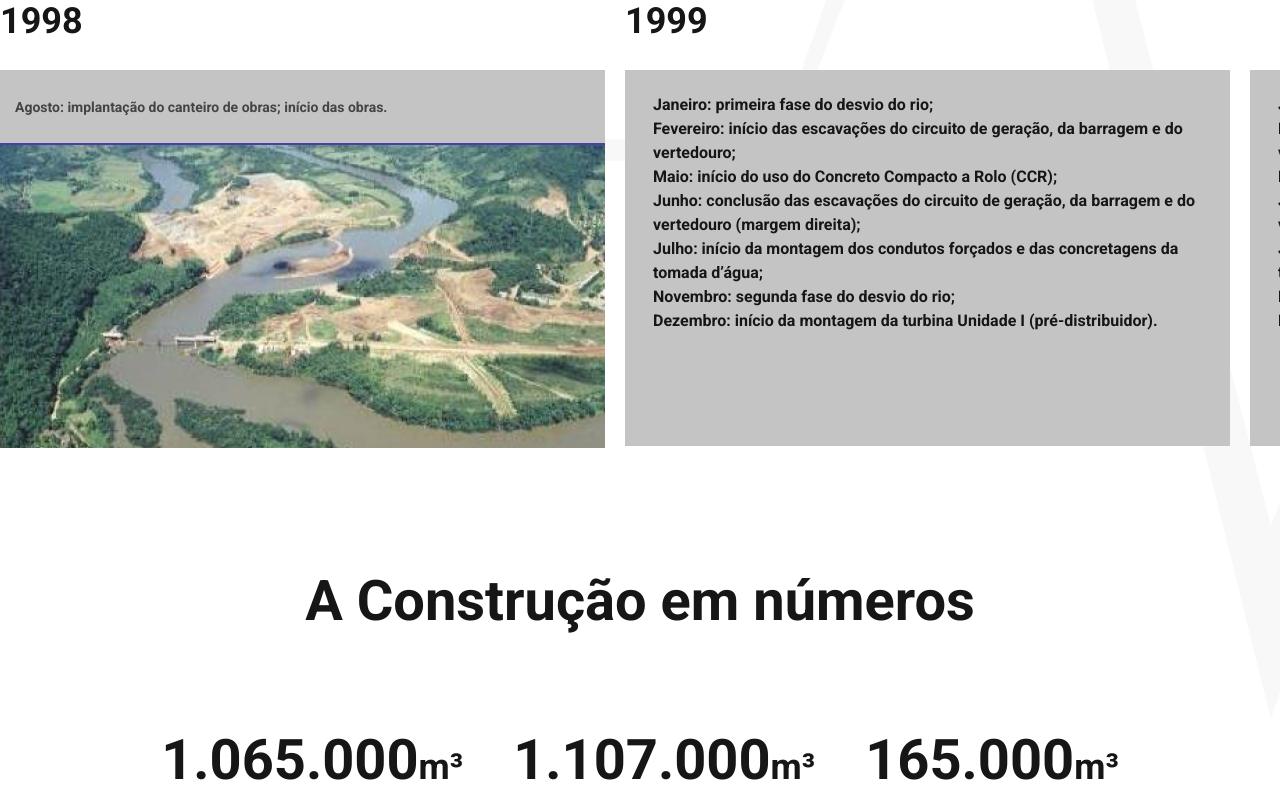
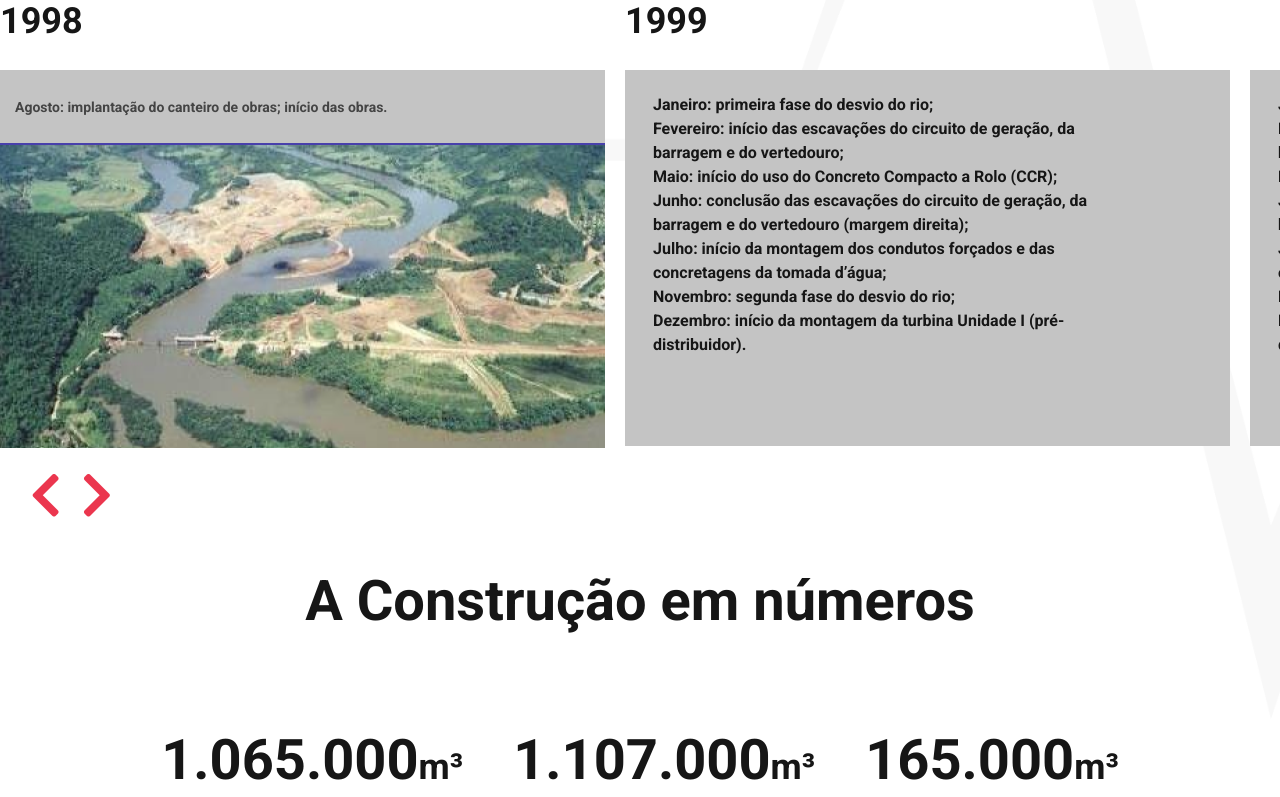
Before and after one commit to nicolas-sch/dfesa, a React (Create React App) app: page /sobre in a window 1280 px wide. Shown: the part 3185-3982 px from the top of the page. Built offline with nearby package versions, Linux system fonts and the light colour scheme.

Commit message:
slider sobre fixed

```diff
--- a/src/components/swiperSobre.js
+++ b/src/components/swiperSobre.js
@@ -23,10 +23,11 @@ function CarouselSobre() {
     <div className="container2">
       <div className="carousel2" ref={carousel}>
         <div className="item2">
-            <div className="carousel_title">
-                <h3>1998</h3>
-            </div>
+
             <div className="info2">
+                <div className="carousel_title">
+                    <h3>1998</h3>
+                </div>
                 <span className="name2">
                 Agosto: implantação do canteiro de obras; início das obras.
                 </span>
@@ -141,6 +142,15 @@ function CarouselSobre() {
 
 
       </div>
+      <div className="buttons2">
+        <button onClick={handleLeftClick}>
+          <i class="fas fa-chevron-left"></i>
+        </button>
+        <button onClick={handleRightClick}>
+          <i class="fas fa-chevron-right"></i>
+        </button>
+      </div>
+
     </div>
   );
 }
--- a/src/styles/scss/_swiperSobre.scss
+++ b/src/styles/scss/_swiperSobre.scss
@@ -1,5 +1,5 @@
 .container2 {
-    width: 100vw;
+    width: 100%;
     height: 400px;
     position: absolute;
     top: 633px;
@@ -92,10 +92,11 @@
 
 
                 .name2_text {
-                    width: auto;
+                    width: 90%;
                     padding-top: 23px;
                     padding-left: 28px;
                     p {
+                        width: 90%;
                         font-family: 'Roboto';
                         font-size: 16px;
                         font-style: normal;
@@ -112,6 +113,25 @@
         display: none;
     }
     .buttons2 {
+        width: 100px;
+        margin-left: 30px;
+        display: flex;
+        gap: 20px;
+        @media (max-width: 480px) {display: none;}
+        button {
+            background: transparent;
+            .fa-chevron-left {
+                color: #EB364E;
+                font-size: 50px;
+            }
+            .fa-chevron-right {
+                color: #EB364E;
+                font-size: 50px;
+            }
+        }
+
+    }
+    .buttons {
         margin-left: 0px;
         display: flex;
         gap: 20px;
@@ -129,4 +149,5 @@
         }
 
     }
+
 }
```
Also changed, not shown: src/styles/scss/main.css, 1 other file (tests, documents, lock files or other folders).
